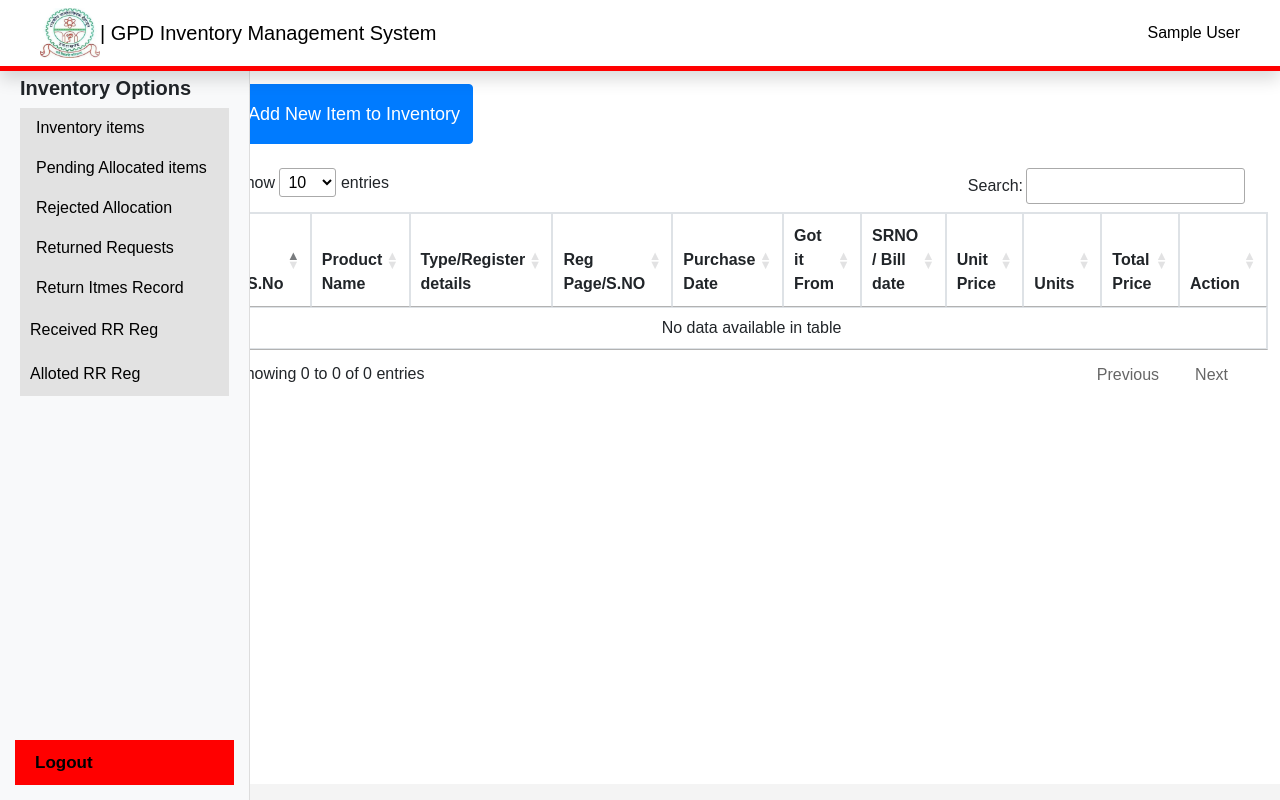
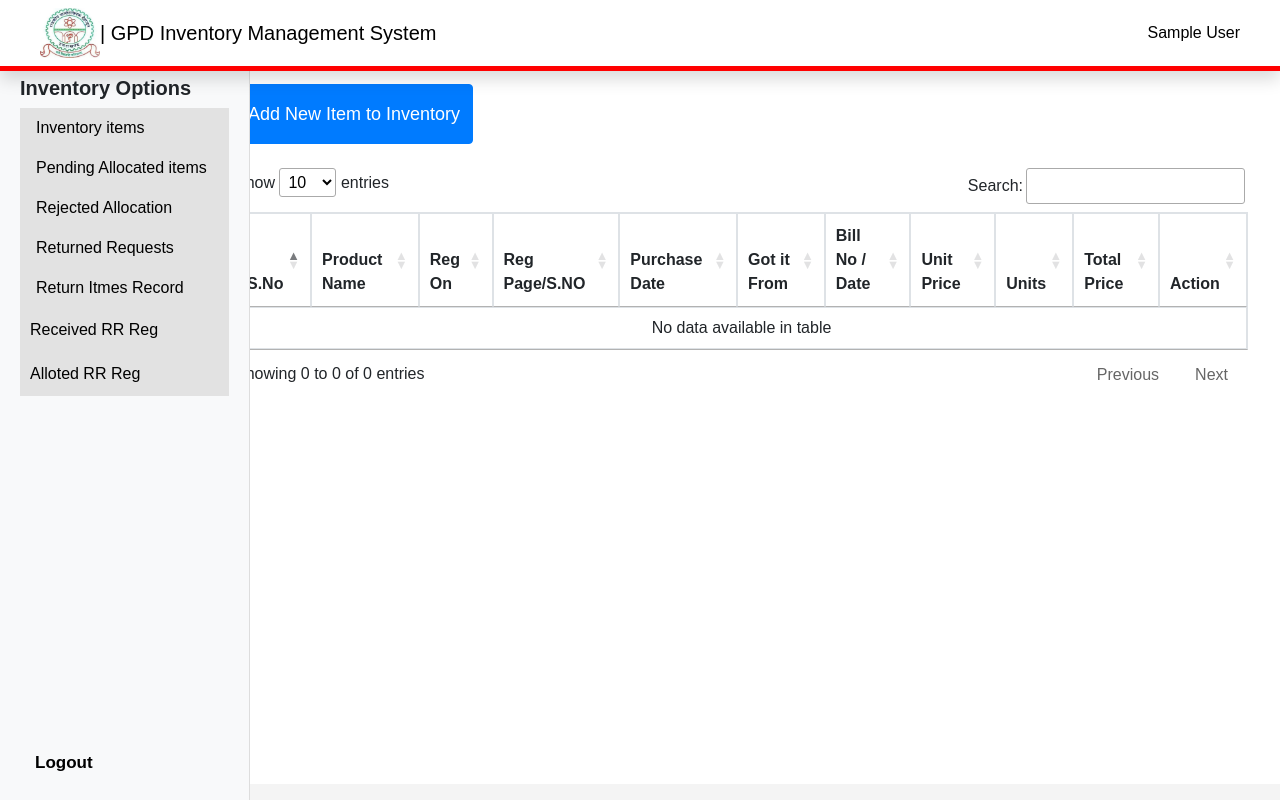
Before and after one commit to Suraj-1309/GPIMS, a PHP site: page /inventory/index.php in a window 1280 px wide. Run offline with PHP 8.4, Linux system fonts and the light colour scheme; the visitor is signed in with stand-in values (Sample User, id 1); data that the repository does not hold is empty; some libraries are stand-ins or nearby versions.

Commit message:
minor changes

```diff
--- a/inventory/components/sidebar.php
+++ b/inventory/components/sidebar.php
@@ -1,5 +1,6 @@
 
 <style>
+
   .sidebar form input[type="submit"] {
     width: 100%;
     text-align: left;
@@ -219,6 +220,10 @@
         width: 90%;
         margin: auto;
       }
+
+      #logout{
+        background-color: red;
+      }
     }
 
 
@@ -295,8 +300,12 @@
 
     <style>
         #logout{
-            background-color: red;
+            font-size: 900;
         }
+        #logout:hover{
+          background-color: red;
+        }
+
     </style>
     <!-- links from bottom -->
     <div class="bottom-links"  >
--- a/inventory/index.php
+++ b/inventory/index.php
@@ -384,7 +384,7 @@ if (
                                 </div>
 
                                 <div class="form-group col-md-4">
-                                    <label for="srnoEdit">Serial Number & Bill Date</label>
+                                    <label for="srnoEdit">Bill Number & Bill Date</label>
                                     <div class="d-flex">
                                         <input type="number" class="form-control mr-2" id="srnoEdit" name="srnoEdit">
                                         <input type="date" class="form-control" id="bill_dateEdit" name="bill_dateEdit">
@@ -428,7 +428,7 @@ if (
             <div class="modal-dialog" role="document">
                 <div class="modal-content">
                     <div class="modal-header">
-                        <h5 class="modal-title" id="transferModelLabel">Allocate Stock Item</h5>
+                        <h5 class="modal-title" id="transferModelLabel">Intent Stock Item</h5>
                         <button type="button" class="close" data-dismiss="modal" aria-label="Close">
                             <span aria-hidden="true">&times;</span>
                         </button>
@@ -483,17 +483,19 @@ if (
             /* Responsive styling for smaller screens */
             @media (max-width: 767px) {
                 #button {
-    width: 100%; /* Adjust width to 80% of the screen */
+                    width: 100%;
+                    /* Adjust width to 80% of the screen */
                 }
+
                 #button .add {
-    width: 100%; /* Correctly targets the button element */
+                    width: 100%;
+                    /* Correctly targets the button element */
                 }
             }
-
         </style>
 
         <!-- Add Admin Button -->
-        <div class="container my-4" id="button" >
+        <div class="container my-4" id="button">
             <!-- Add Item Button -->
             <button type="button" class="add btn btn-s btn-primary" data-toggle="modal" data-target="#addItemModal"
                 style=" height: 60px; font-size: large;">Add New Item to Inventory</button>
@@ -560,7 +562,7 @@ if (
                                 </div>
 
                                 <div class="form-group col-md-4">
-                                    <label for="srno">Serial Number & Bill Date</label>
+                                    <label for="srno">Bill Number & Bill Date</label>
                                     <div class="d-flex">
                                         <input type="number" class="form-control mr-2" id="srno" name="srno"
                                             placeholder="Enter Serial Number">
@@ -625,11 +627,11 @@ if (
                     <tr>
                         <th scope="col">S.No</th>
                         <th scope="col">Product Name</th>
-                        <th scope="col">Type/Register details</th>
+                        <th scope="col">Reg On</th>
                         <th scope="col">Reg Page/S.NO</th>
                         <th scope="col">Purchase Date</th>
                         <th scope="col">Got it From</th>
-                        <th scope="col">SRNO / Bill date</th>
+                        <th scope="col">Bill No / Date</th>
                         <th class="srno-td d-none" style="display: hidden;">'hidden for srno'</th>
                         <th class="billdate-td d-none" style="display: hidden;">' hidden for billdate'</th>
                         <th scope="col">Unit Price</th>
@@ -660,7 +662,8 @@ if (
                             <td>' . htmlspecialchars($row['got_it_from'], ENT_QUOTES, 'UTF-8') . '</td>
 
                             <!-- Visible column for SRNO & Bill Date (Combined) -->
-                            <td><small>' . htmlspecialchars($row['srno'], ENT_QUOTES, 'UTF-8') . '<br>' . $bill_date_formatted . '</small></td>
+                            <td style="white-space: nowrap;">' . htmlspecialchars($row['srno'], ENT_QUOTES, 'UTF-8') . '<br>' . $bill_date_formatted . '</td>
+
 
                             <!-- Hidden columns for SRNO and Bill Date (For JavaScript use) -->
                             <td class="srno-td d-none">' . htmlspecialchars($row['srno'], ENT_QUOTES, 'UTF-8') . '</td>
@@ -672,7 +675,7 @@ if (
                             <td>
                                 <div style="display: flex; gap: 10px; align-items: center;">
                                     <button class="edit btn btn-sm btn-primary" id="' . $row['sno'] . '">Edit</button>
-                                    <button class="transfer btn btn-sm btn-primary" id="t' . $row['sno'] . '">Allocate</button>
+                                    <button class="transfer btn btn-sm btn-primary" id="t' . $row['sno'] . '">Intent</button>
                                 </div>
                             </td>
                         </tr>';
```
Lines whose indentation alone changed are shown as unchanged.
